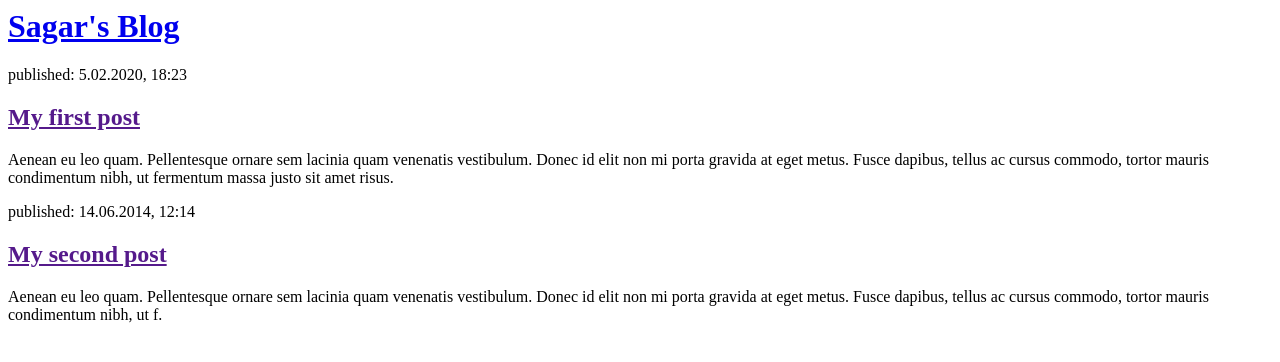
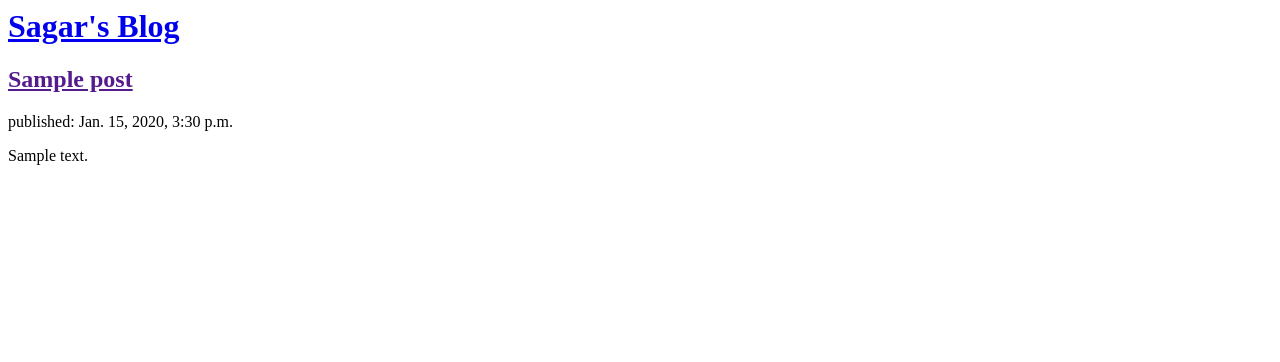
Before and after one commit to sagarnikamf72/Blog_with_Django, a Django app: page / in a window 1280 px wide. Shown: the top 362 px of the page. Run offline with Django 3.2, Linux system fonts and the light colour scheme; tables that the repository leaves empty hold one stand-in row (values such as "Sample post").

Commit message:
Posts are added

```diff
--- a/mysite/Blog/templates/Blog/post_list.html
+++ b/mysite/Blog/templates/Blog/post_list.html
@@ -8,16 +8,13 @@
             <h1><a href="/">Sagar's Blog</a></h1>
         </div>
 
-        <div>
-            <p>published: 5.02.2020, 18:23</p>
-            <h2><a href="">My first post</a></h2>
-            <p>Aenean eu leo quam. Pellentesque ornare sem lacinia quam venenatis vestibulum. Donec id elit non mi porta gravida at eget metus. Fusce dapibus, tellus ac cursus commodo, tortor mauris condimentum nibh, ut fermentum massa justo sit amet risus.</p>
-        </div>
+        {% for post in posts %}
+   			<div>
+				<h2><a href="">{{ post.title }}</a></h2>
+				<p>published: {{ post.published_date }}</p>
+				<p>{{ post.text|linebreaksbr }}</p>
+			</div>
+		{% endfor %}
 
-        <div>
-            <p>published: 14.06.2014, 12:14</p>
-            <h2><a href="">My second post</a></h2>
-            <p>Aenean eu leo quam. Pellentesque ornare sem lacinia quam venenatis vestibulum. Donec id elit non mi porta gravida at eget metus. Fusce dapibus, tellus ac cursus commodo, tortor mauris condimentum nibh, ut f.</p>
-        </div>
     </body>
 </html>
--- a/mysite/Blog/views.py
+++ b/mysite/Blog/views.py
@@ -1,6 +1,8 @@
 from django.shortcuts import render
-
+from django.utils import timezone
+from .models import Post
 # Create your views here.
 
 def post_list(request):
-	return (render(request, 'Blog/post_list.html', {}))
+	posts=Post.objects.filter(published_date__lte=timezone.now()).order_by('published_date')
+	return (render(request, 'Blog/post_list.html', {'posts': posts}))
--- a/mysite/mysite/settings.py
+++ b/mysite/mysite/settings.py
@@ -106,7 +106,7 @@ AUTH_PASSWORD_VALIDATORS = [
 
 LANGUAGE_CODE = 'en-us'
 
-TIME_ZONE = 'UTC'
+TIME_ZONE = 'Asia/Kolkata'
 
 USE_I18N = True
 
```
